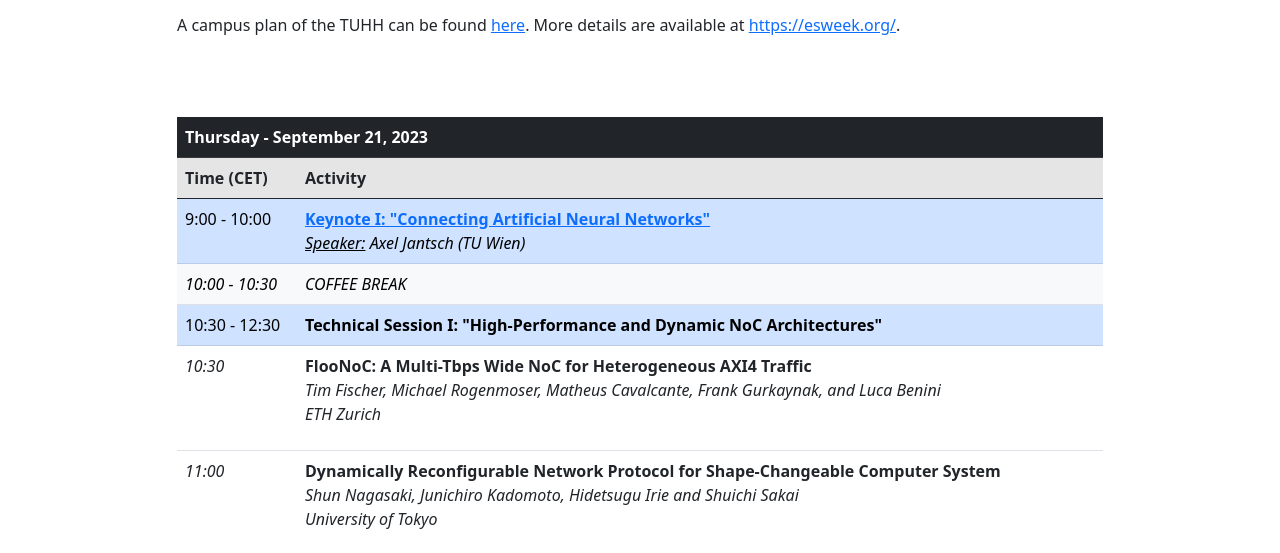
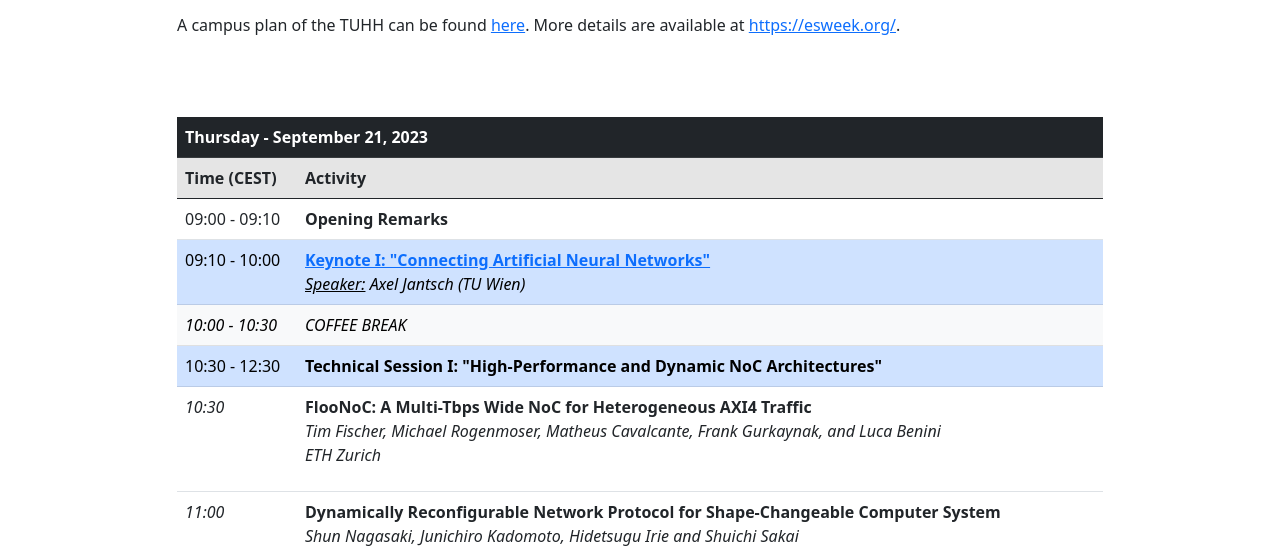
Before and after one commit to NOCS2023/NOCS2023.github.io, a plain HTML site: page program.html in a window 1280 px wide. Shown: the part 220-773 px from the top of the page. Drawn offline with Linux system fonts and the light colour scheme.

Commit message:
Updates program

```diff
--- a/program.html
+++ b/program.html
@@ -100,13 +100,17 @@
                         </th>
                     </tr>
                     <tr class="table-active">
-                        <th scope="col" width="120px">Time (CET)</th>
+                        <th scope="col" width="120px">Time (CEST)</th>
                         <th scope="col">Activity</th>
                     </tr>
                     </thead>
                     <tbody>
+                    <tr>
+                        <td>09:00&nbsp;-&nbsp;09:10</td>
+                        <td><strong>Opening Remarks</strong></td>
+                    </tr>
                     <tr class="table-primary">
-                        <td>9:00&nbsp;-&nbsp;10:00</td>
+                        <td>09:10&nbsp;-&nbsp;10:00</td>
                         <td>
                             <strong>
                                 <a href="#KeynoteI">Keynote I: "Connecting Artificial Neural Networks"</a>
@@ -351,7 +355,7 @@
                         </th>
                     </tr>
                     <tr class="table-active">
-                        <th scope="col" width="120px">Time (CET)</th>
+                        <th scope="col" width="120px">Time (CEST)</th>
                         <th scope="col">Activity</th>
                     </tr>
                     </thead>
```
